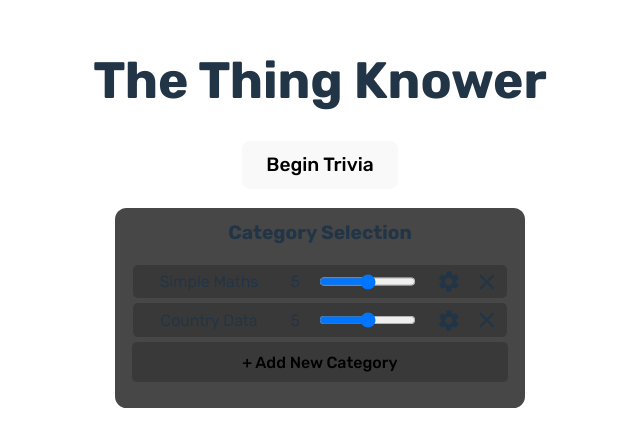
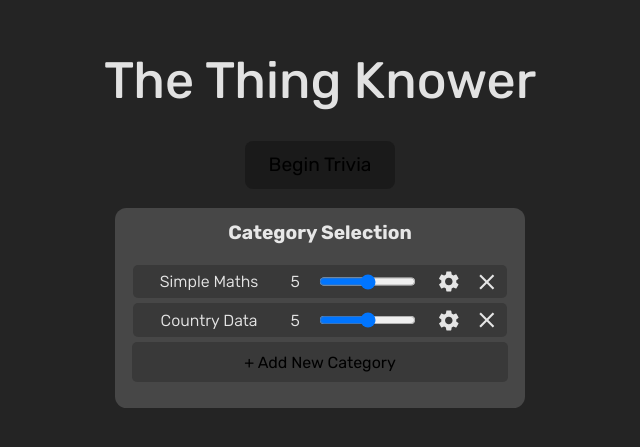
Before and after one commit to FtpApoc/The-Thing-Knower, a React (Vite) app: page / in a window 1280 px wide. Shown: the part 187-634 px from the top of the page, without its empty margins (320-960 px from the left). Built offline with nearby package versions, Linux system fonts and the light colour scheme.

Commit message:
removed unneccessary CSS rules

```diff
--- a/src/index.css
+++ b/src/index.css
@@ -20,12 +20,11 @@
 #root {
   max-width: 100vw;
   margin: 0 auto;
-  padding: 0 ;
+  padding: 0;
   text-align: center;
 }
 
 a {
-  font-weight: 500;
   color: #FFFFFF;
   text-decoration: none;
 }
@@ -42,7 +41,8 @@
 }
 
 h1 {
-  font-size: 3.2em;
+  font-weight: 450;
+  font-size: 3.5vw;
   line-height: 1.1;
 }
 
@@ -51,30 +51,9 @@
   border: 1px solid transparent;
   padding: 0.6em 1.2em;
   font-size: 1em;
-  font-weight: 500;
+  font-weight: 400;
   font-family: inherit;
   background-color: #1a1a1a;
   cursor: pointer;
   transition: border-color 0.25s;
 }
-button:hover {
-  border-color: #99c8ff;
-}
-
-button:focus,
-button:focus-visible {
-  outline: 4px auto -webkit-focus-ring-color;
-}
-
-@media (prefers-color-scheme: light) {
-  :root {
-    color: #213547;
-    background-color: #ffffff;
-  }
-  a:hover {
-    color: #747bff;
-  }
-  button {
-    background-color: #f9f9f9;
-  }
-}
```
